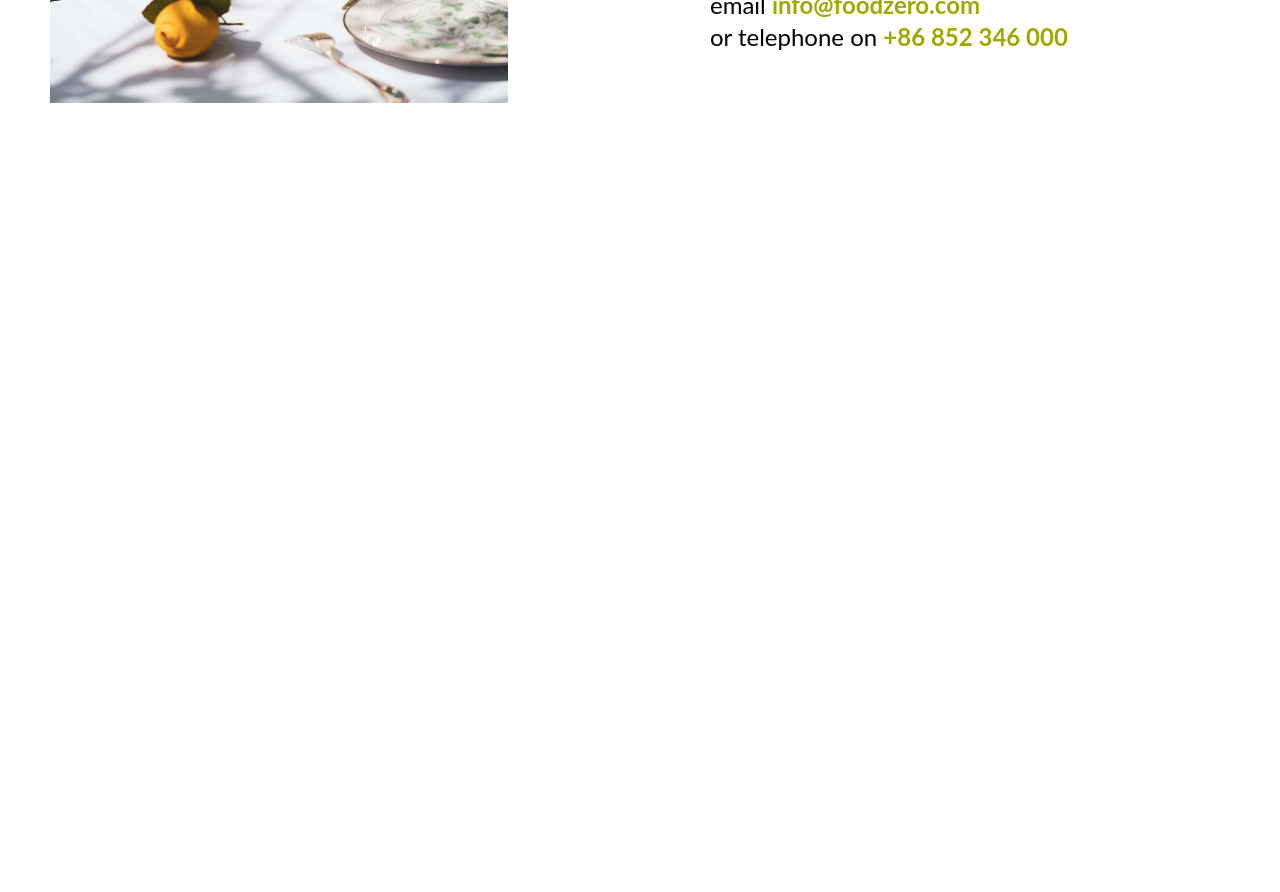
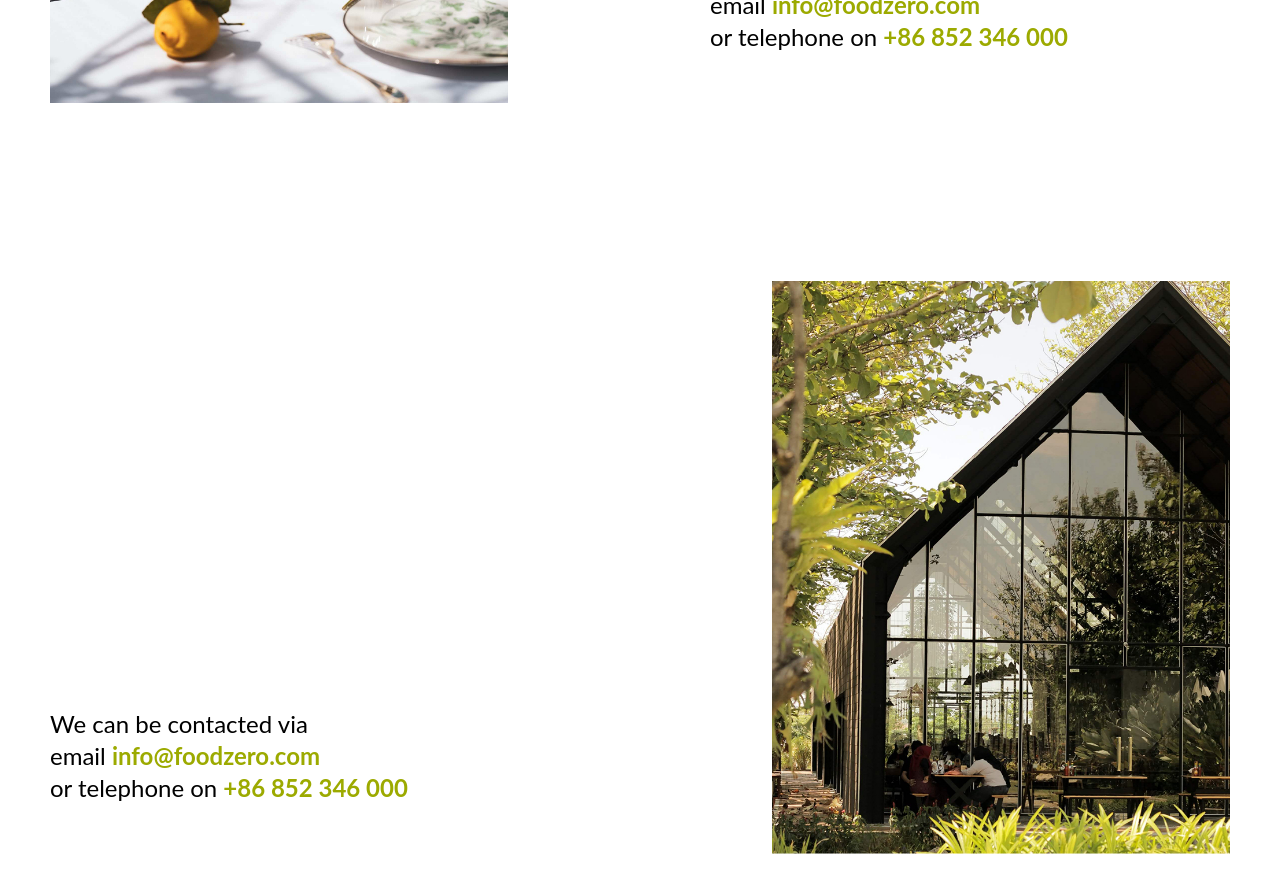
Before and after one commit to shiranlakshitha/FoodZero-React, a React (Vite) app: page /contact in a window 1280 px wide. Shown: the part 1240-2132 px from the top of the page. Before the commit the page ends 1543 px from the top, so only its background shows below. Built offline with nearby package versions, Linux system fonts and the light colour scheme.

Commit message:
feat: enhance Contact page layout; add contact information and improve section structure

```diff
--- a/src/pages/Contact.tsx
+++ b/src/pages/Contact.tsx
@@ -57,7 +57,7 @@ const Contact = () => {
         </div>
       </div>
       {/*second section*/}
-      <div className="px-[50px] py-[200px]">
+      <div className="px-[50px] flex flex-col gap-7 py-[200px]">
         <div className="flex-1 flex flex-row max-md:flex-wrap gap-10 justify-between">
           <div className="max-w-[700px]">
             <img className="w-full h-auto object-cover" src={assets.mangoglasses} alt="" />
@@ -70,7 +70,20 @@ const Contact = () => {
           </p>
           </div>
         </div>
+        <div className="pt-[150px] flex-1 flex flex-row-reverse max-md:flex-wrap gap-10 justify-between">
+          <div className="max-w-[700px]">
+            <img className="w-full h-auto object-cover" src={assets.nicehouse} alt="" />
+          </div>
+          <div className="flex justify-start w-full mx-auto md:items-end mb-[50px]">
+            <p className="text-2xl font-lato">
+            We can be contacted via <br />
+            email <span className="text-[#9CAA00] font-bold">info@foodzero.com</span> <br />
+            or telephone on <span className="text-[#9CAA00] font-bold">+86 852 346 000</span>
+          </p>
+          </div>
+        </div>
       </div>
+
     </>
   )
 }
```
